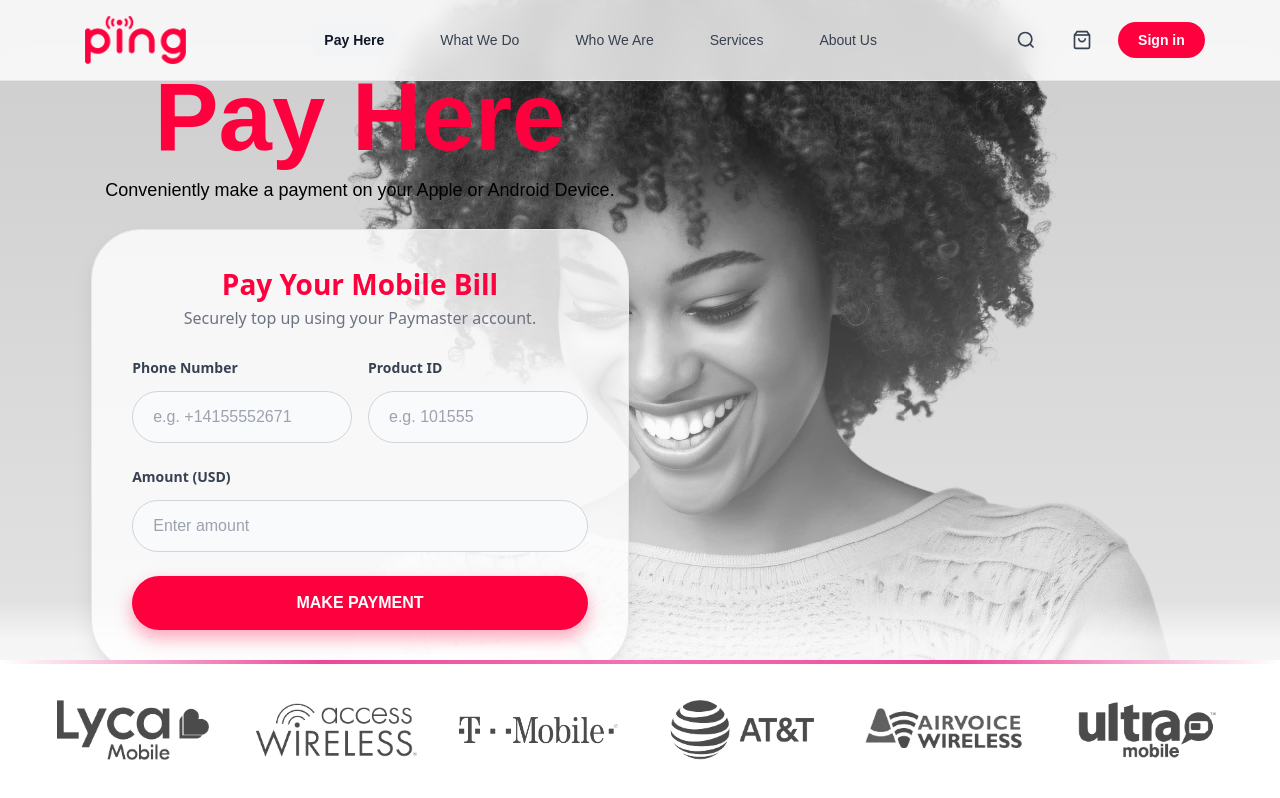
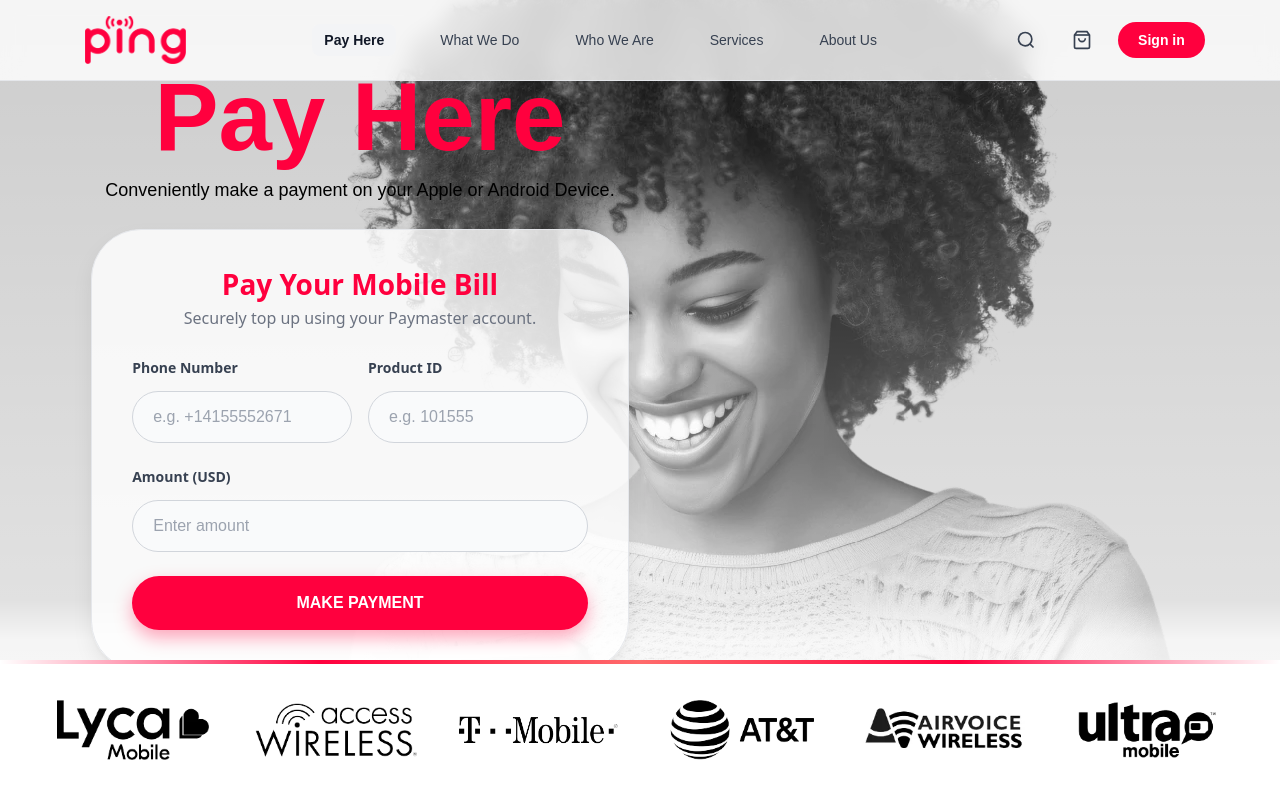
Before and after one commit to RyanRossTheBoss/Bill-Pay, a Next.js app: page / in a window 1280 px wide. Built offline with nearby package versions, Linux system fonts and the light colour scheme; no server answers.

Commit message:
update18

```diff
--- a/src/sections/PayHereSection.module.css
+++ b/src/sections/PayHereSection.module.css
@@ -20,7 +20,6 @@
   z-index: 1;
   pointer-events: none;
 }
-
 
 .container {
   position: relative;
@@ -51,6 +50,9 @@
   flex-direction: column;
   gap: 16px;
   text-align: left;
+  transform: translateY(20px);
+  opacity: 0;
+  animation: enterUp 800ms ease forwards;
 }
 
 .title {
@@ -74,6 +76,9 @@
   width: 100%;
   max-width: 42vw;
   margin: 0;
+  transform: translateY(20px);
+  opacity: 0;
+  animation: enterUp 800ms ease 200ms forwards;
 }
 
 .featuresSection {
@@ -81,6 +86,9 @@
   gap: 24px;
   padding-top: 12px;
   justify-content: space-between;
+  transform: translateY(20px);
+  opacity: 0;
+  animation: enterUp 800ms ease 400ms forwards;
 }
 
 .feature {
@@ -101,13 +109,15 @@
   height: 18px;
 }
 
-
 .providersSection {
   background-color: white;
   padding: 40px 0;
   position: relative;
   margin-top: auto;
   z-index: 3;
+  transform: translateY(20px);
+  opacity: 0;
+  animation: enterUp 800ms ease 600ms forwards;
 }
 
 .wavyLine {
@@ -116,7 +126,7 @@
   left: 0;
   right: 0;
   height: 4px;
-  background: linear-gradient(90deg, transparent, #ec4899, #f472b6, #ec4899, transparent);
+  background: linear-gradient(90deg, transparent, #ff003e, #ff6b6b, #ff003e, transparent);
   border-radius: 0 0 2px 2px;
 }
 
@@ -144,7 +154,17 @@
   filter: grayscale(100%);
   opacity: 0.7;
   transition: filter 150ms ease, opacity 150ms ease;
+  transform: translateY(20px);
+  opacity: 0;
+  animation: enterUp 800ms ease forwards;
 }
+
+.logoContainer:nth-child(1) { animation-delay: 800ms; }
+.logoContainer:nth-child(2) { animation-delay: 900ms; }
+.logoContainer:nth-child(3) { animation-delay: 1000ms; }
+.logoContainer:nth-child(4) { animation-delay: 1100ms; }
+.logoContainer:nth-child(5) { animation-delay: 1200ms; }
+.logoContainer:nth-child(6) { animation-delay: 1300ms; }
 
 .logoContainer:hover {
   filter: grayscale(0%);
@@ -156,6 +176,11 @@
   height: auto;
   max-height: 60px;
   object-fit: contain;
+}
+
+@keyframes enterUp {
+  from { opacity: 0; transform: translateY(20px); }
+  to { opacity: 1; transform: translateY(0); }
 }
 
 @media (max-width: 768px) {
```
